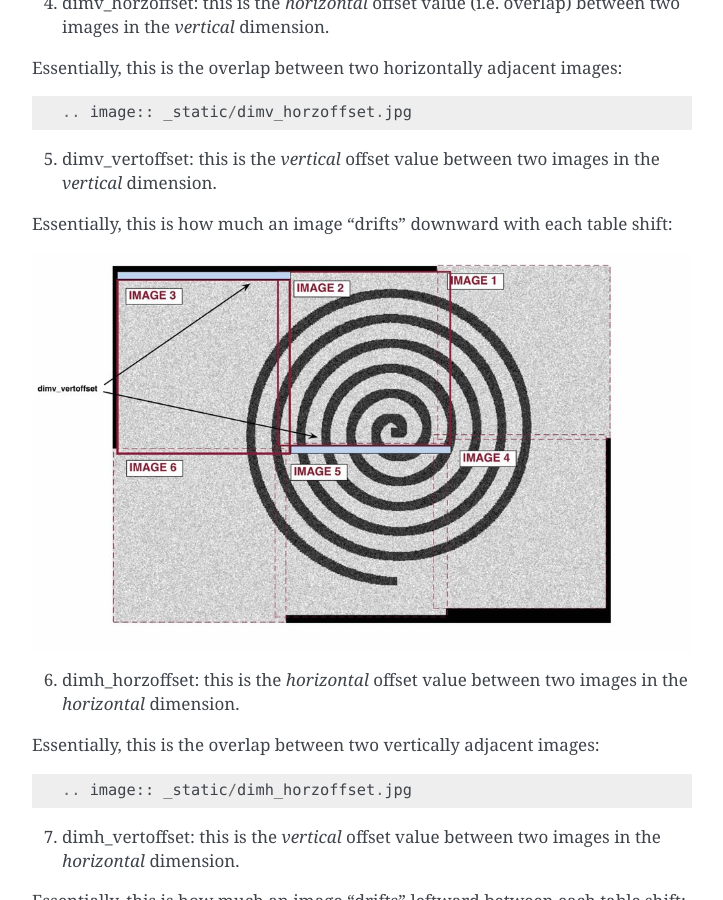
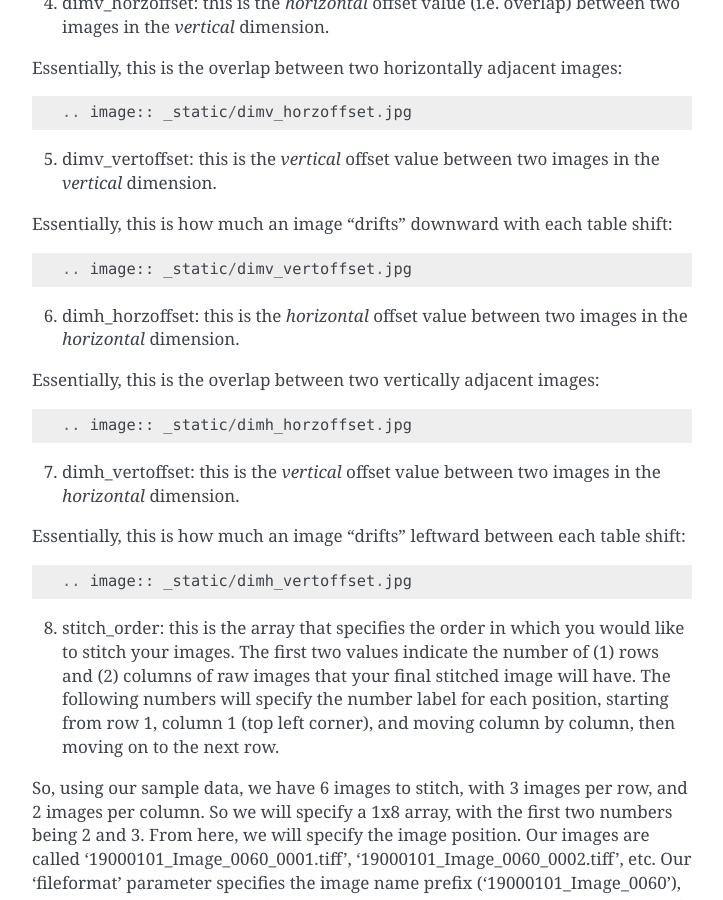
Before and after one commit to kdecarlo/CG1D_rootprocessing, a Sphinx documentation site: the page built from Root_Processing/Documentation/stitch_tutorial.rst, in a window 1280 px wide and 900 px high, scrolled down 666 px. Shown: the whole window, without its empty margins (388-1111 px from the left). Built offline with Sphinx 7.4.7, drawn with Linux system fonts in a browser that asks for light colours; pages that are not in the unit, such as notebooks, are missing from menus.

Commit message:
Add files via upload

```diff
--- a/Root_Processing/Documentation/stitch_tutorial.rst
+++ b/Root_Processing/Documentation/stitch_tutorial.rst
@@ -28,7 +28,7 @@
 
 5. dimv_vertoffset: this is the *vertical* offset value between two images in the *vertical* dimension.
 
-Essentially, this is how much an image "drifts" downward with each table shift:
+Essentially, this is how much an image "drifts" downward with each table shift::
 
 .. image:: _static/dimv_vertoffset.jpg
 
@@ -40,7 +40,7 @@
 
 7. dimh_vertoffset: this is the *vertical* offset value between two images in the *horizontal* dimension.
 
-Essentially, this is how much an image "drifts" leftward between each table shift:
+Essentially, this is how much an image "drifts" leftward between each table shift::
 
 .. image:: _static/dimh_vertoffset.jpg
 
```
